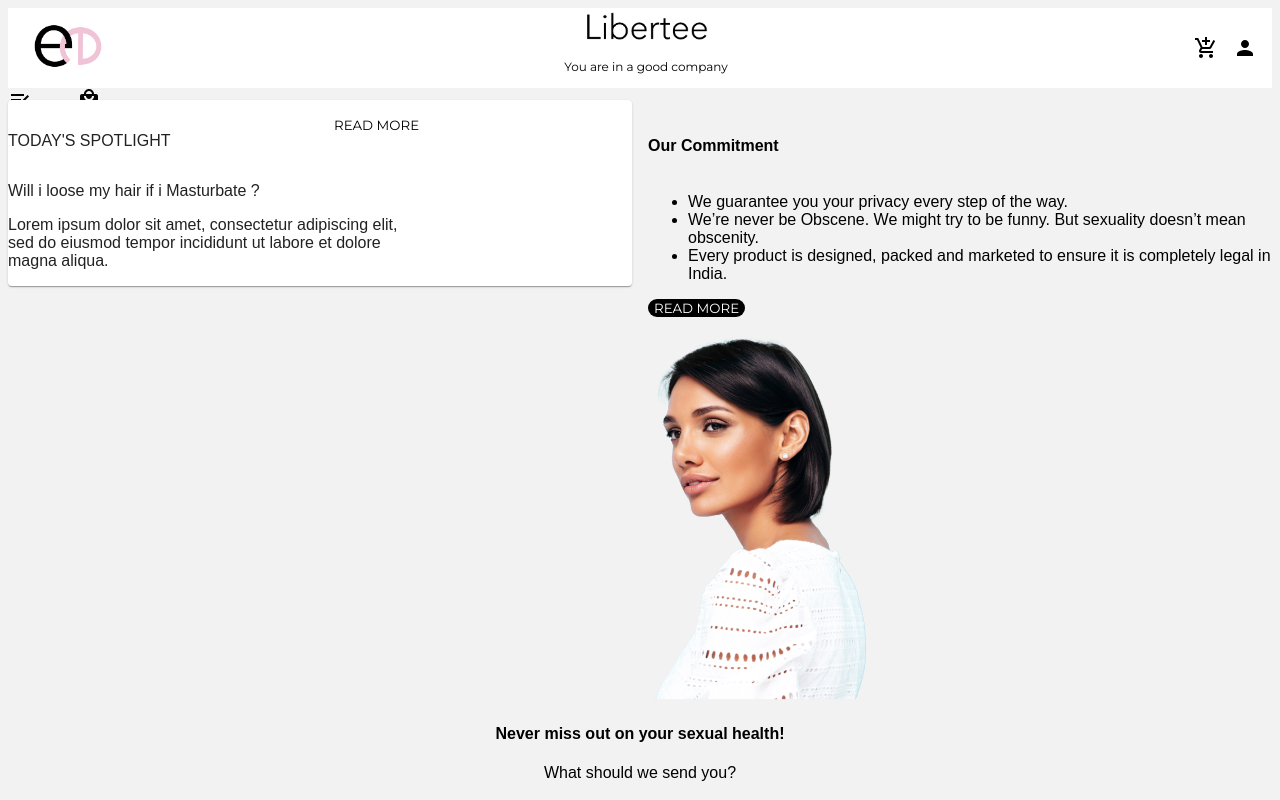
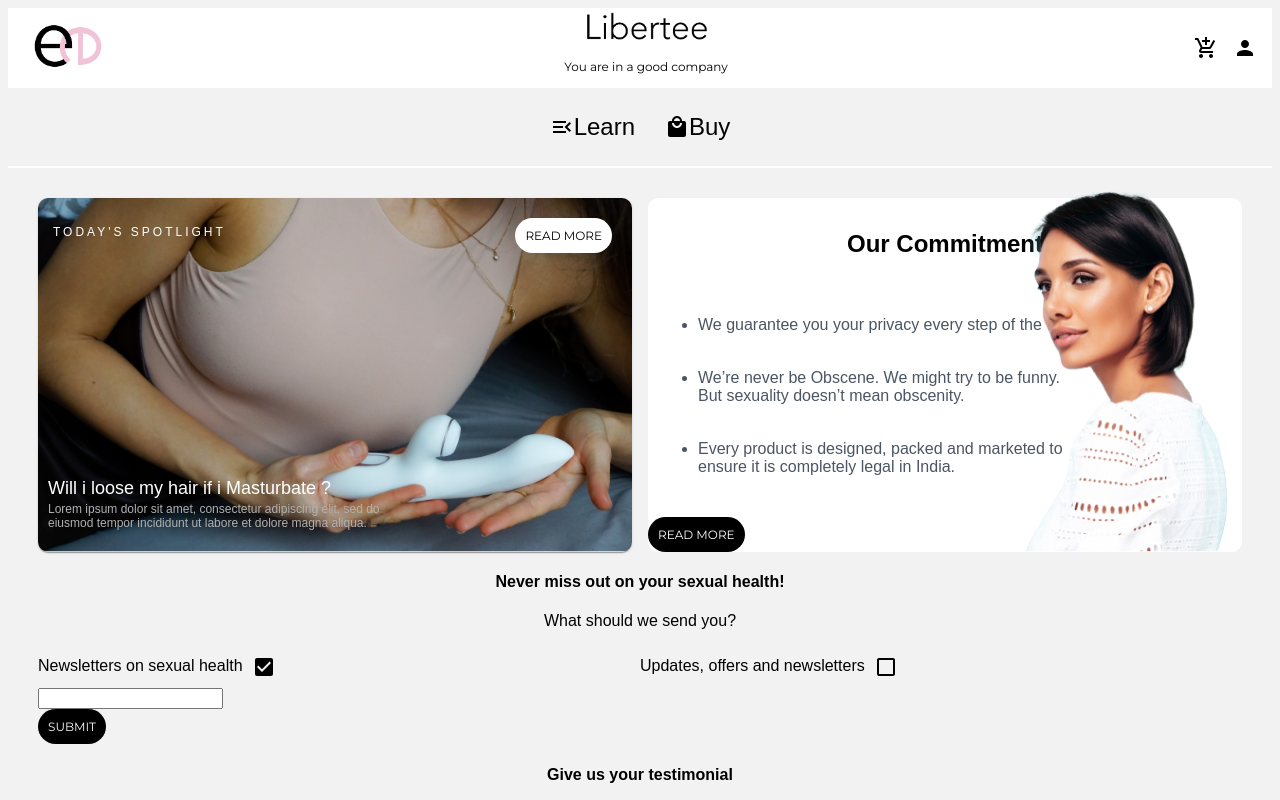
Before and after one commit to CodeoxTechnologies/libertee-web, a React (Create React App) app: page / in a window 1280 px wide. Shown: the top 800 px of the page. Built offline with nearby package versions, Linux system fonts and the light colour scheme; a web font is replaced by a local one.

Commit message:
spotlight desktop

```diff
--- a/src/assets/styles/common.scss
+++ b/src/assets/styles/common.scss
@@ -25,6 +25,18 @@
         font-weight: 400;
     }
 }
+@media screen and (min-width : 992px) {
+    .button-black {
+        padding: 10px;
+        font-size: 12px;
+        font-weight: 400;
+    }
+    .button-white {
+        padding: 10px;
+        font-size: 12px;
+        font-weight: 400;
+    }
+}
 
 .button-white {
     display: flex;
--- a/src/assets/styles/home.scss
+++ b/src/assets/styles/home.scss
@@ -382,9 +382,6 @@ body {
             }
         }
 
-        .spotlight-commitment {
-            margin: 20px;
-
             .spotlight-section {
                 background: url('../images/spotlight.png');
                 background-repeat: no-repeat;
@@ -487,7 +484,6 @@ body {
                     }
                 }
             }
-        }
 
         .newsletter-section {
             margin: 20px;
@@ -546,7 +542,7 @@ body {
     }
 }
 
-@media (min-width: 1200px) {
+@media screen and (min-width: 1200px) and (max-width: 1400px) {
     .home {
         .header {
             font-family: 'montserrat', sans-serif;
@@ -557,9 +553,11 @@ body {
             justify-content: space-between;
             align-items: center;
             height: 50px;
+
             .logo {
                 width: 90px;
             }
+
             .libertee {
                 display: flex;
                 flex-direction: column;
@@ -571,6 +569,7 @@ body {
                     width: 135px;
                 }
             }
+
             .navigation-icons {
                 display: flex;
                 flex-direction: row;
@@ -582,5 +581,140 @@ body {
                 }
             }
         }
+
+        .navigation {
+            margin-top: 10px;
+            display: flex;
+            flex-direction: row;
+            justify-content: center;
+            align-items: center;
+            border-bottom: 2px solid #fff;
+
+            span {
+                padding: 15px;
+                display: flex;
+                align-items: center;
+                font-size: 24px;
+                margin-bottom: 10px;
+            }
+        }
+
+        .libertee-body{
+            margin: 30px;
+            .spotlight-section {
+                background: url('../images/spotlight.png');
+                background-repeat: no-repeat;
+                background-size: cover;
+                position: relative;
+                display: flex;
+                flex-direction: column;
+                justify-content: space-between;
+                align-items: flex-start;
+                width: 100%;
+                height: 100%;
+                border-radius: 10px;
+
+                .spotlight-top {
+                    display: flex;
+                    flex-direction: row;
+
+                    .spotlight-text {
+                        color: #fff;
+                        padding: 15px;
+                        font-size: 12px;
+                        font-weight: 300;
+                        letter-spacing: 3px;
+                    }
+
+                    .read-more-spotlight {
+                        padding: 20px;
+                        justify-content: flex-end;
+                        float: right;
+                    }
+                }
+
+                .spotlight-bottom {
+                    .spotlight-bottom-content {
+                        position: absolute;
+                        bottom: 0%;
+                        margin: 10px;
+
+                        .spotlight-title {
+                            color: #fff;
+                            font-weight: 400;
+                            font-size: 18px;
+                            margin: 0px;
+                        }
+
+                        p {
+                            color: #b1b1b1;
+                            font-size: 12px;
+                            margin-top: 3px;
+                        }
+
+                    }
+                }
+            }
+            .commitment-mobile {
+                display: none;
+            }
+            .commitment-desktop {
+                .commitment-section {
+                    font-family: work-sans, sans-serif;
+                    font-style: normal;
+                    font-weight: 400;
+                    width: 100%;
+                    height: 100%;
+                    display: flex;
+                    flex-direction: column;
+                    align-items: center;
+                    border-radius: 10px;
+                    background: #fff;
+                    position: relative;
+
+                    .commitment-section-heading {
+                        font-size: 24px;
+                    }
+
+                    .commitment-section-body {
+                        display: flex;
+                        flex-direction: row;
+                        justify-content: space-between;
+
+                        .commitment-section-body-button {
+                            // margin: 30px;
+                        }
+
+                        .commitment-section-body-list {
+                            display: flex;
+                            flex-direction: column;
+
+                            .commitment-section-body-list-item {
+                                margin: 10px 10px 25px 10px;
+                                justify-items: flex-start;
+                                flex-wrap: wrap;
+                                color: #4B5563;
+
+                            }
+                        }
+
+                        .commitment-section-body-image {
+                            display: flex;
+                            justify-content: flex-end;
+
+                            img {
+                                width: 221.95px;
+                                height: 381.74px;
+                                position: absolute;
+                                bottom: 0px;
+                                right: 0px;
+                            }
+                        }
+                    }
+                }
+            }
+
+
+        }
     }
 }
--- a/src/home/components/Commitment.js
+++ b/src/home/components/Commitment.js
@@ -1,6 +1,7 @@
 import React from "react";
 import women from '../../assets/images/women.png'
 import { Grid } from "@mui/material";
+import { isMobile } from "react-device-detect";
 
 const Commitment = () => {
     return (
@@ -8,7 +9,7 @@ const Commitment = () => {
             <h4 className="commitment-section-heading" ><strong>Our Commitment</strong></h4>
             <div className="commitment-section-body">
                 <Grid container>
-                    <Grid item xs={12} md={12} lg={12}>
+                    <Grid item xs={12} md={6} lg={9}>
                         <ul className="commitment-section-body-list">
                             <li className="commitment-section-body-list-item item-1">We guarantee you your privacy  every step of the way.</li>
                             <li className="commitment-section-body-list-item item-2"><span>We’re never be Obscene</span>. We might try to be funny. But sexuality doesn’t
@@ -21,7 +22,7 @@ const Commitment = () => {
                         <div className="commitment-section-body-button">
                             <button className="button-black">Read More</button>
                         </div>
-                        <div className="commitment-section-body-image">
+                         <div className="commitment-section-body-image">
                             <img src={women} alt="women" />
                         </div>
                     </Grid>
--- a/src/home/components/Spotlight.js
+++ b/src/home/components/Spotlight.js
@@ -2,6 +2,7 @@ import { Grid } from "@mui/material";
 import React from "react";
 import { Paper } from '@mui/material';
 import spotlight from '../../assets/images/spotlight.png';
+import { isMobile  } from "react-device-detect";
 
 const SpotLight = () => {
     return (
@@ -14,7 +15,7 @@ const SpotLight = () => {
                 </Grid>
                 <Grid item md={6} xs={6} sm={6} >
                     <div className="read-more-spotlight">
-                        <button className="button-white button-small"> Read more </button>
+                        <button className={isMobile ? "button-white button-small" :  "button-white button-large"  } > Read more </button>
                     </div>
                 </Grid>
             </Grid>
```
